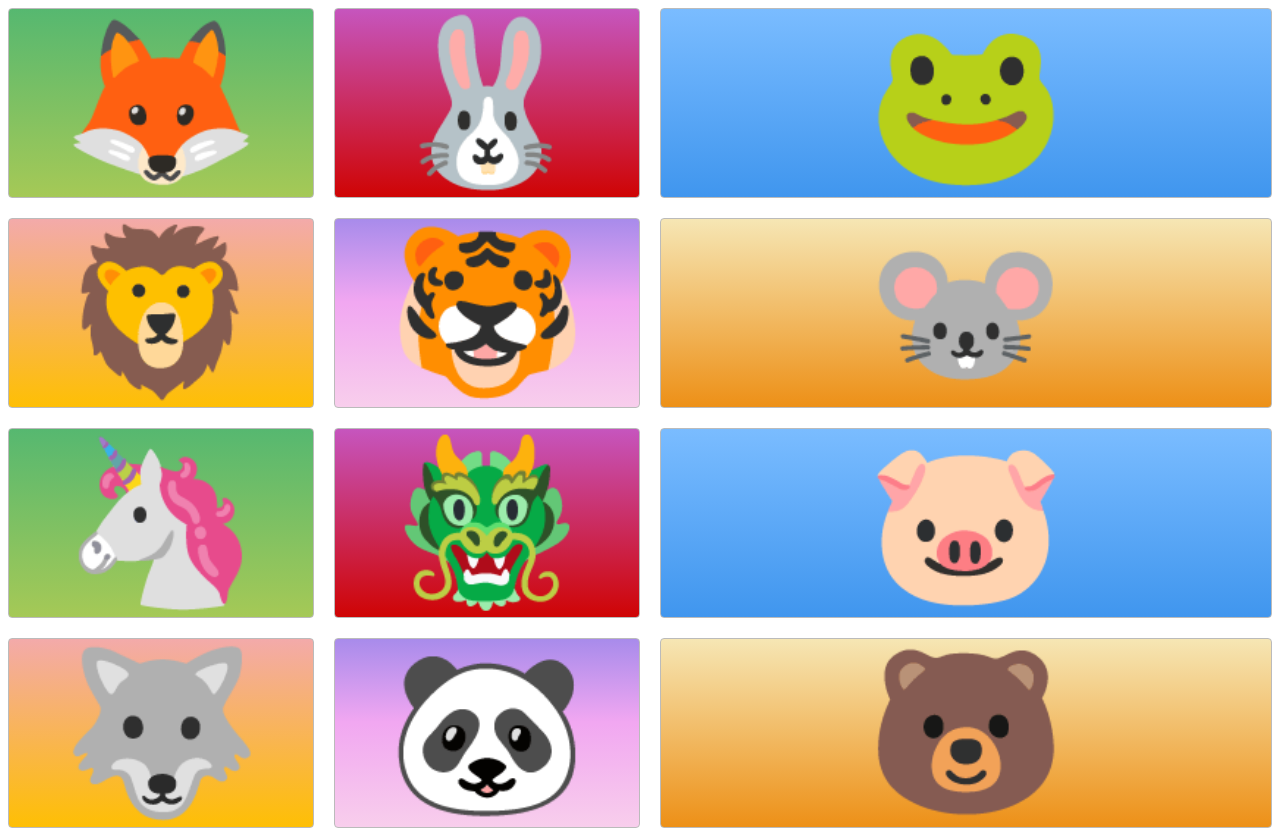
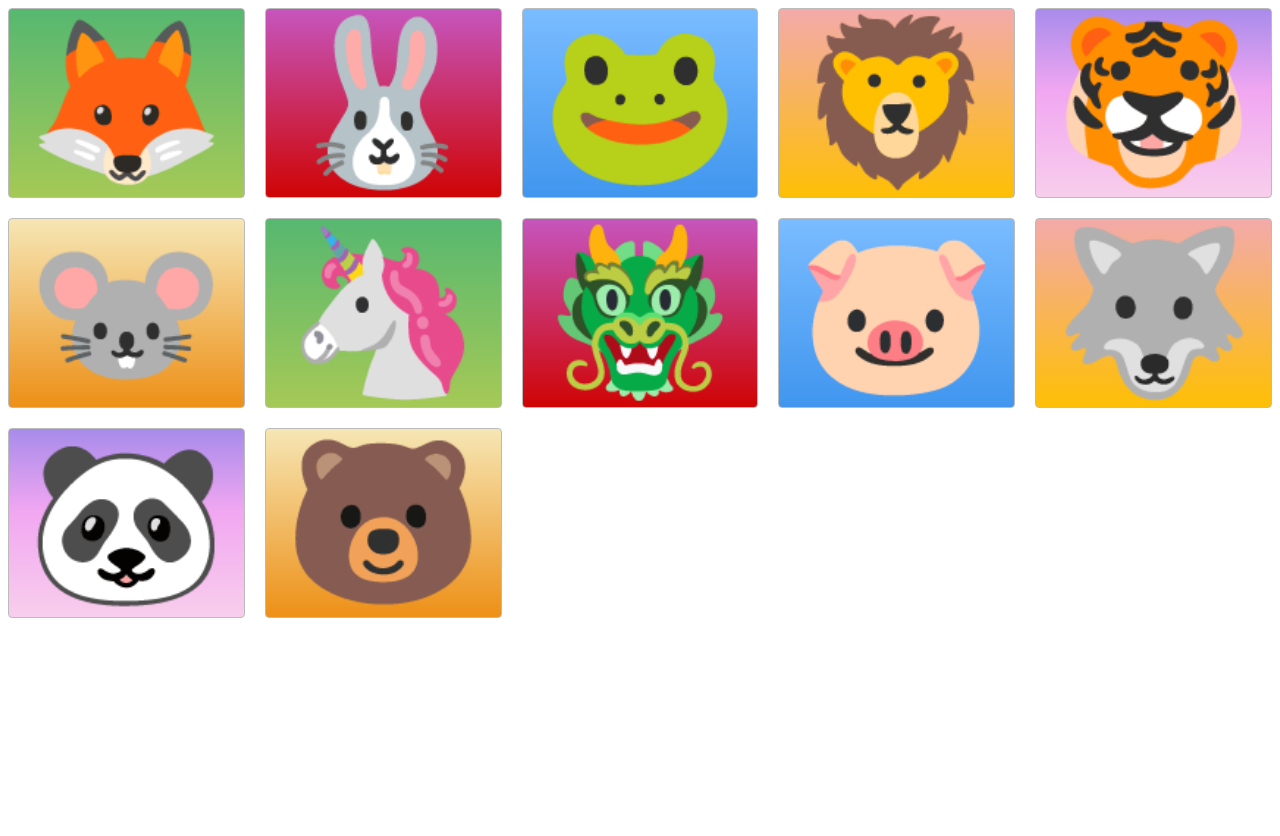
Before and after one commit to Roberto-CR/WebDeveloper-, a website: page CssGrid/index.html in a window 1280 px wide. After the commit the page ends 800 px from the top, so only its background shows below. Drawn offline with Linux system fonts and the light colour scheme.

Commit message:
Grid css

```diff
--- a/CssGrid/style.css
+++ b/CssGrid/style.css
@@ -1,8 +1,9 @@
 .container{
     display: grid;
     gap: 20px;
-    grid-template-columns:1fr 1fr 2fr;
+    grid-template-columns:repeat(auto-fill,minmax(200px,1fr));
     grid-template-rows: 1fr;
+
 }
 
 
```
Also changed, not shown: CssGrid/index.html (line endings or trailing spaces).
